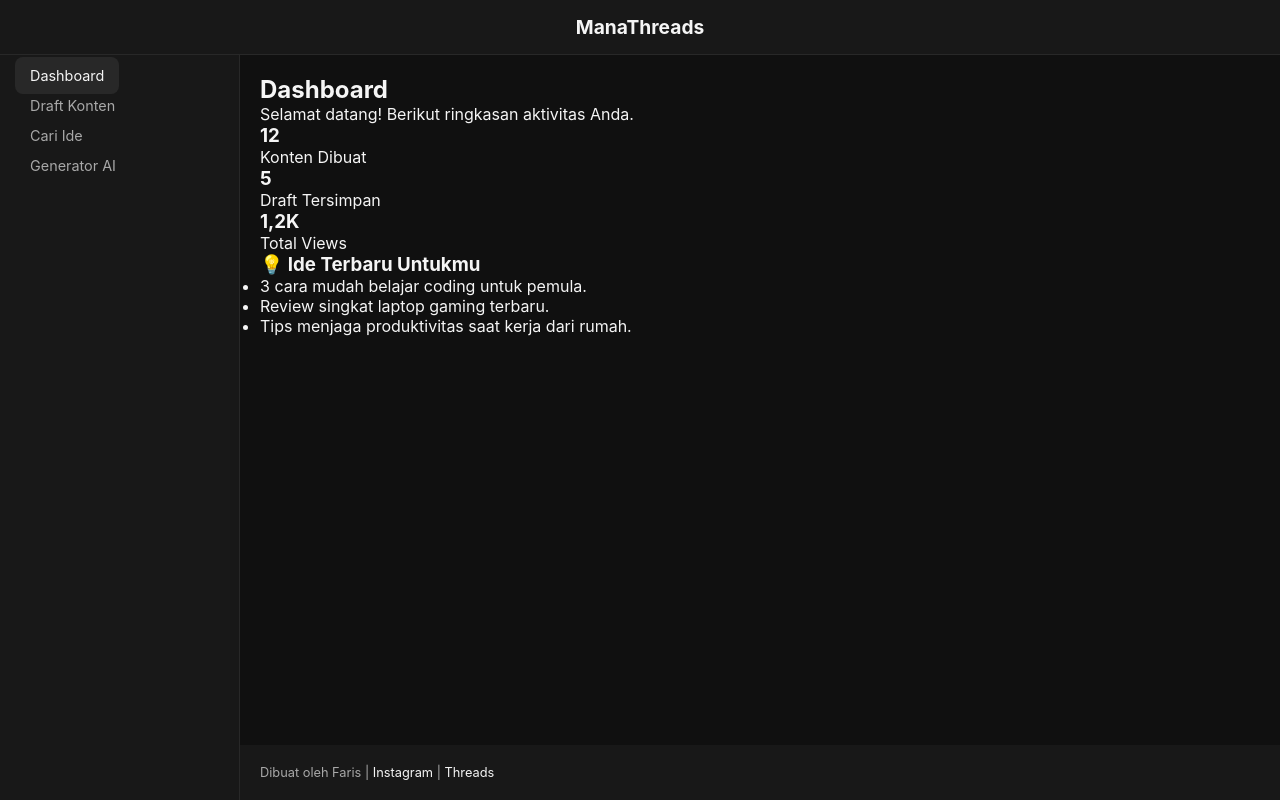
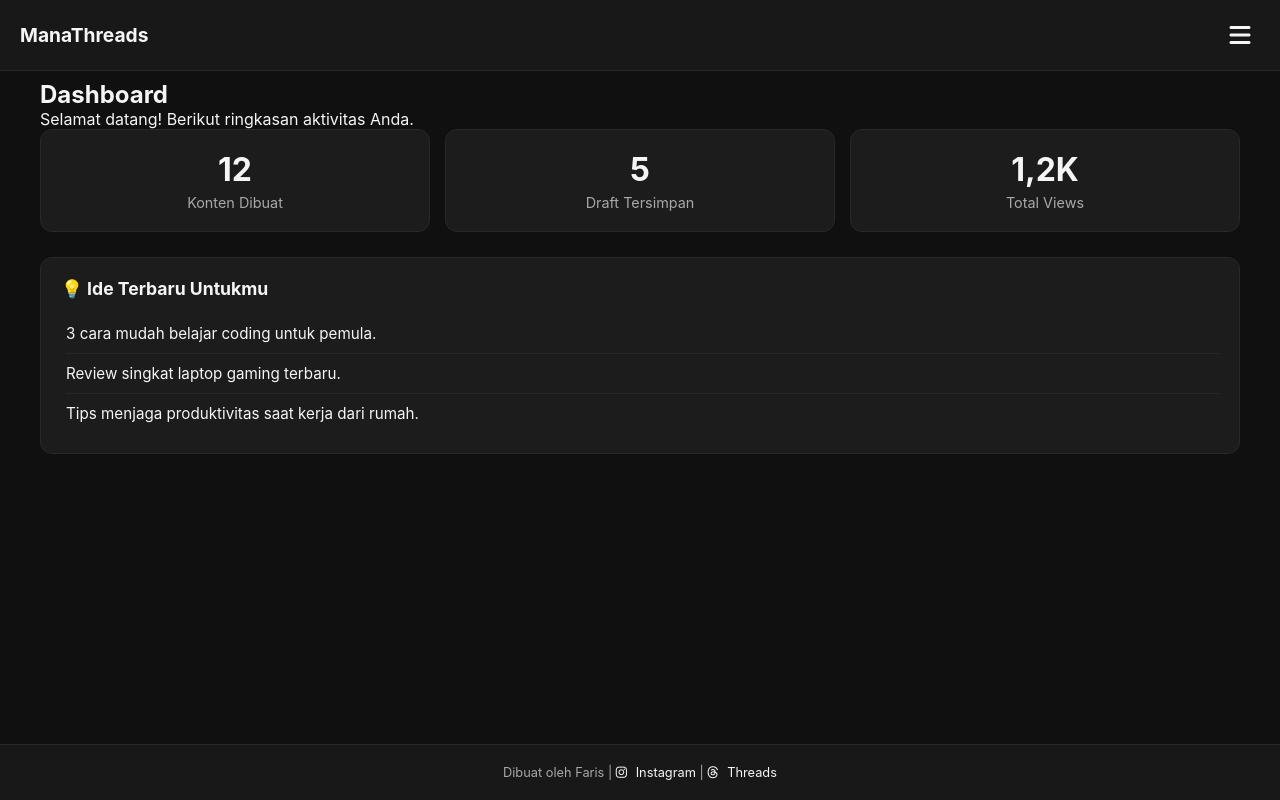
Before and after one commit to FAYnim/ManaThreads, a PHP site: page /manathreads/ in a window 1280 px wide. Run offline with PHP 8.4, Linux system fonts and the light colour scheme; some libraries are stand-ins or nearby versions.

Commit message:
fix style

```diff
--- a/assets/style.css
+++ b/assets/style.css
@@ -7,20 +7,23 @@
 
 body {
     font-family: -apple-system, BlinkMacSystemFont, "Segoe UI", Roboto, Helvetica, Arial, sans-serif;
-    background-color: #101010; /* Warna latar belakang gelap seperti Threads */
-    color: #F5F5F5; /* Warna teks putih */
+    background-color: #101010;
+    color: #F5F5F5;
+    overflow-x: hidden; /* Mencegah scroll horizontal saat sidebar keluar */
 }
 
-/* Tata Letak Utama (Mobile First) */
+/* Tata Letak Utama */
 .app-container {
+    position: relative;
+    min-height: 100vh;
     display: flex;
-    flex-direction: column; /* Susun dari atas ke bawah di mobile */
-    min-height: 100vh;
+    flex-direction: column;
 }
 
 .content {
     padding: 20px;
-    flex-grow: 1; /* Konten akan mengisi sisa ruang */
+    padding-top: 80px; /* Beri ruang untuk header */
+    flex-grow: 1; /* Membuat konten mengisi ruang yang tersedia */
 }
 
 /* Header */
@@ -28,24 +31,66 @@ header {
     background-color: #181818;
     padding: 15px 20px;
     border-bottom: 1px solid #282828;
-    text-align: center;
+    text-align: left;
+    position: fixed; /* Buat header tetap di atas */
+    top: 0;
+    left: 0;
+    right: 0;
+    z-index: 1000;
+    display: flex;
+    justify-content: space-between;
+    align-items: center;
+    overflow: visible; /* Pastikan tidak ada clipping */
 }
 
 header h1 {
     font-size: 1.2rem;
 }
 
-/* Sidebar (di mobile kita buat seperti menu navigasi biasa) */
+/* Tombol Hamburger */
+.hamburger-btn {
+    width: 40px; /* Ukuran area klik */
+    height: 40px; /* Ukuran area klik */
+    background: none;
+    border: none;
+    cursor: pointer;
+    display: flex;
+    align-items: center;
+    justify-content: center;
+    z-index: 1002; /* Pastikan di atas sidebar */
+    overflow: visible; /* Pastikan tidak ada clipping */
+}
+
+.hamburger-btn i {
+    font-size: 1.5rem; /* Ukuran ikon Font Awesome */
+    color: #F5F5F5; /* Warna ikon Font Awesome */
+}
+
+/* Sidebar */
 .sidebar {
-    background-color: #181818;
-    padding: 10px 0;
-    border-bottom: 1px solid #282828;
+    position: fixed;
+    top: 0;
+    right: -280px; /* Mulai dari luar layar kanan */
+    width: 250px;
+    height: 100%;
+    background-color: #1c1c1c;
+    padding: 20px;
+    z-index: 1001;
+    transition: right 0.3s ease-in-out;
+    border-left: 1px solid #282828;
+}
+
+.sidebar.active {
+    right: 0; /* Munculkan sidebar */
 }
 
 .sidebar nav ul {
     list-style: none;
-    display: flex; /* Buat menu jadi horizontal */
-    justify-content: space-around; /* Beri jarak antar menu */
+    padding-top: 50px;
+}
+
+.sidebar nav li {
+    margin-bottom: 15px;
 }
 
 .sidebar nav a {
@@ -53,7 +98,14 @@ header h1 {
     text-decoration: none;
     padding: 10px 15px;
     border-radius: 8px;
-    font-size: 0.9rem;
+    font-size: 1rem;
+    display: flex; /* Menggunakan flexbox untuk perataan ikon dan teks */
+    align-items: center; /* Pusatkan ikon dan teks secara vertikal */
+    width: 100%;
+}
+
+.sidebar nav a i {
+    margin-right: 10px; /* Jarak antara ikon dan teks */
 }
 
 .sidebar nav a:hover,
@@ -61,6 +113,26 @@ header h1 {
     background-color: #282828;
     color: #F5F5F5;
 }
+
+/* Overlay */
+.sidebar-overlay {
+    position: fixed;
+    top: 0;
+    left: 0;
+    width: 100%;
+    height: 100%;
+    background-color: rgba(0, 0, 0, 0.5);
+    z-index: 1000;
+    opacity: 0;
+    visibility: hidden;
+    transition: opacity 0.3s ease-in-out, visibility 0.3s ease-in-out;
+}
+
+.sidebar-overlay.active {
+    opacity: 1;
+    visibility: visible;
+}
+
 
 /* Footer */
 footer {
@@ -81,41 +153,224 @@ footer a:hover {
     text-decoration: underline;
 }
 
-/* Aturan untuk layar lebih besar (Desktop) */
-@media (min-width: 768px) {
-    .app-container {
-        display: grid;
-        grid-template-columns: 240px 1fr; /* Sidebar 240px, Konten sisanya */
-        grid-template-rows: auto 1fr auto;
-        grid-template-areas:
-            "header header"
-            "sidebar content"
-            "sidebar footer";
+footer a i {
+    margin-right: 5px;
 }
 
-    header { grid-area: header; }
-    .sidebar {
-        grid-area: sidebar;
-        border-right: 1px solid #282828;
+/* Hapus aturan layout grid untuk desktop karena kita pakai slide-in sidebar */
+@media (min-width: 768px) {
+    /* Tidak ada perubahan layout grid lagi */
+    .content {
+        padding-left: 40px;
+        padding-right: 40px;
+    }
+}
+
+/* -- Dashboard -- */
+
+/* Grid untuk statistik */
+.stats-grid {
+    display: grid;
+    grid-template-columns: repeat(auto-fit, minmax(150px, 1fr));
+    gap: 15px;
+    margin-bottom: 25px;
+}
+
+.stat-card {
+    background-color: #1c1c1c;
+    padding: 20px;
+    border-radius: 12px;
+    border: 1px solid #282828;
+    text-align: center;
+}
+
+.stat-card h3 {
+    font-size: 2rem;
+    margin-bottom: 5px;
+}
+
+.stat-card p {
+    font-size: 0.9rem;
+    color: #a8a8a8;
+}
+
+/* Card untuk ide terbaru */
+.recent-ideas {
+    background-color: #1c1c1c;
+    padding: 20px;
+    border-radius: 12px;
+    border: 1px solid #282828;
+}
+
+.recent-ideas h3 {
+    margin-bottom: 15px;
+    font-size: 1.1rem;
+}
+
+.recent-ideas ul {
+    list-style: none;
+    padding-left: 5px;
+}
+
+.recent-ideas li {
+    padding: 10px 0;
+    border-bottom: 1px solid #282828;
+    font-size: 0.95rem;
+}
+
+.recent-ideas li:last-child {
     border-bottom: none;
 }
-    .content { grid-area: content; }
-    footer {
-        grid-area: footer;
-        border-top: none; /* Hapus border atas karena sudah di sidebar */
-        text-align: left;
-        padding-left: 20px;
+
+/* -- General Form & Card Styling for other pages -- */
+
+.form-container,
+.results-container {
+    background-color: #1c1c1c;
+    padding: 20px;
+    border-radius: 12px;
+    border: 1px solid #282828;
+    margin-bottom: 25px;
 }
 
-    /* Ubah navigasi sidebar menjadi vertikal di desktop */
-    .sidebar nav ul {
-        flex-direction: column;
-        align-items: flex-start;
-        padding: 0 15px;
+.form-group {
+    margin-bottom: 15px;
 }
 
-    .sidebar nav li {
+.form-group label {
+    display: block;
+    margin-bottom: 8px;
+    font-size: 0.95rem;
+    color: #F5F5F5;
+}
+
+input[type="text"],
+textarea,
+select {
     width: 100%;
-        margin-bottom: 10px;
+    padding: 12px;
+    border: 1px solid #282828;
+    border-radius: 8px;
+    background-color: #101010;
+    color: #F5F5F5;
+    font-size: 1rem;
+    outline: none;
+    transition: border-color 0.2s ease;
 }
+
+input[type="text"]:focus,
+textarea:focus,
+select:focus {
+    border-color: #007bff; /* Warna fokus */
 }
+
+textarea {
+    resize: vertical; /* Hanya izinkan resize vertikal */
+}
+
+button {
+    background-color: #007bff; /* Warna biru Threads */
+    color: white;
+    padding: 12px 20px;
+    border: none;
+    border-radius: 8px;
+    cursor: pointer;
+    font-size: 1rem;
+    transition: background-color 0.2s ease;
+}
+
+button:hover {
+    background-color: #0056b3;
+}
+
+/* Styling untuk halaman Draft */
+.draft-list {
+    display: grid;
+    gap: 15px;
+}
+
+.draft-item {
+    background-color: #1c1c1c;
+    padding: 20px;
+    border-radius: 12px;
+    border: 1px solid #282828;
+}
+
+.draft-item .draft-content {
+    font-size: 1rem;
+    line-height: 1.5;
+    margin-bottom: 15px;
+    color: #E0E0E0;
+}
+
+.draft-item .draft-meta {
+    display: flex;
+    flex-wrap: wrap;
+    gap: 15px;
+    font-size: 0.85rem;
+    color: #a8a8a8;
+    margin-bottom: 15px;
+}
+
+.draft-item .draft-actions {
+    display: flex;
+    gap: 10px;
+    justify-content: flex-end;
+}
+
+.draft-item .btn-edit,
+.draft-item .btn-delete {
+    padding: 8px 15px;
+    font-size: 0.9rem;
+}
+
+.draft-item .btn-delete {
+    background-color: #dc3545;
+}
+
+.draft-item .btn-delete:hover {
+    background-color: #c82333;
+}
+
+/* Styling untuk halaman Generate AI */
+.output-actions {
+    display: flex;
+    gap: 10px;
+    margin-top: 15px;
+    justify-content: flex-end;
+}
+
+.output-actions button {
+    padding: 10px 18px;
+    font-size: 0.95rem;
+}
+
+/* Range input styling */
+input[type="range"] {
+    -webkit-appearance: none;
+    width: 100%;
+    height: 8px;
+    background: #282828;
+    border-radius: 5px;
+    outline: none;
+    opacity: 0.7;
+    transition: opacity .2s;
+}
+
+input[type="range"]::-webkit-slider-thumb {
+    -webkit-appearance: none;
+    appearance: none;
+    width: 20px;
+    height: 20px;
+    border-radius: 50%;
+    background: #007bff;
+    cursor: pointer;
+}
+
+input[type="range"]::-moz-range-thumb {
+    width: 20px;
+    height: 20px;
+    border-radius: 50%;
+    background: #007bff;
+    cursor: pointer;
+}
--- a/includes/footer.php
+++ b/includes/footer.php
@@ -3,7 +3,7 @@
 <footer>
     <p>
         Dibuat oleh Faris |
-        <a href="https://instagram.com/faris.a.y" target="_blank">Instagram</a> |
-        <a href="https://threads.net/@faris.a.y" target="_blank">Threads</a>
+        <a href="https://instagram.com/faris.a.y" target="_blank"><i class="fab fa-instagram"></i> Instagram</a> |
+        <a href="https://threads.net/@faris.a.y" target="_blank"><i class="fab fa-threads"></i> Threads</a>
     </p>
 </footer>
--- a/includes/header.php
+++ b/includes/header.php
@@ -2,4 +2,7 @@
 
 <header>
     <h1>ManaThreads</h1>
+    <button class="hamburger-btn" id="hamburger-btn">
+        <i class="fas fa-bars"></i>
+    </button>
 </header>
--- a/includes/sidebar.php
+++ b/includes/sidebar.php
@@ -3,10 +3,10 @@
 <aside class="sidebar">
     <nav>
         <ul>
-            <li><a href="index.php?page=dashboard">Dashboard</a></li>
-            <li><a href="index.php?page=draft">Draft Konten</a></li>
-            <li><a href="index.php?page=ide">Cari Ide</a></li>
-            <li><a href="index.php?page=generate">Generator AI</a></li>
+            <li><a href="index.php?page=dashboard"><i class="fas fa-tachometer-alt"></i> Dashboard</a></li>
+            <li><a href="index.php?page=draft"><i class="fas fa-file-alt"></i> Draft Konten</a></li>
+            <li><a href="index.php?page=ide"><i class="fas fa-lightbulb"></i> Cari Ide</a></li>
+            <li><a href="index.php?page=generate"><i class="fas fa-robot"></i> Generator AI</a></li>
         </ul>
     </nav>
 </aside>
--- a/index.php
+++ b/index.php
@@ -6,10 +6,12 @@
     <title>ManaThreads</title>
     <!-- Hubungkan ke file CSS -->
     <link rel="stylesheet" href="assets/style.css">
+    <script src="https://kit.fontawesome.com/6ae1bb73d0.js" crossorigin="anonymous"></script>
 </head>
 <body>
 
     <div class="app-container">
+        <div class="sidebar-overlay" id="sidebar-overlay"></div>
         <?php include 'includes/header.php'; ?>
         <?php include 'includes/sidebar.php'; ?>
 
```
Also changed, not shown: assets/script.js (+54 -0 lines). Lines whose indentation alone changed are shown as unchanged.
